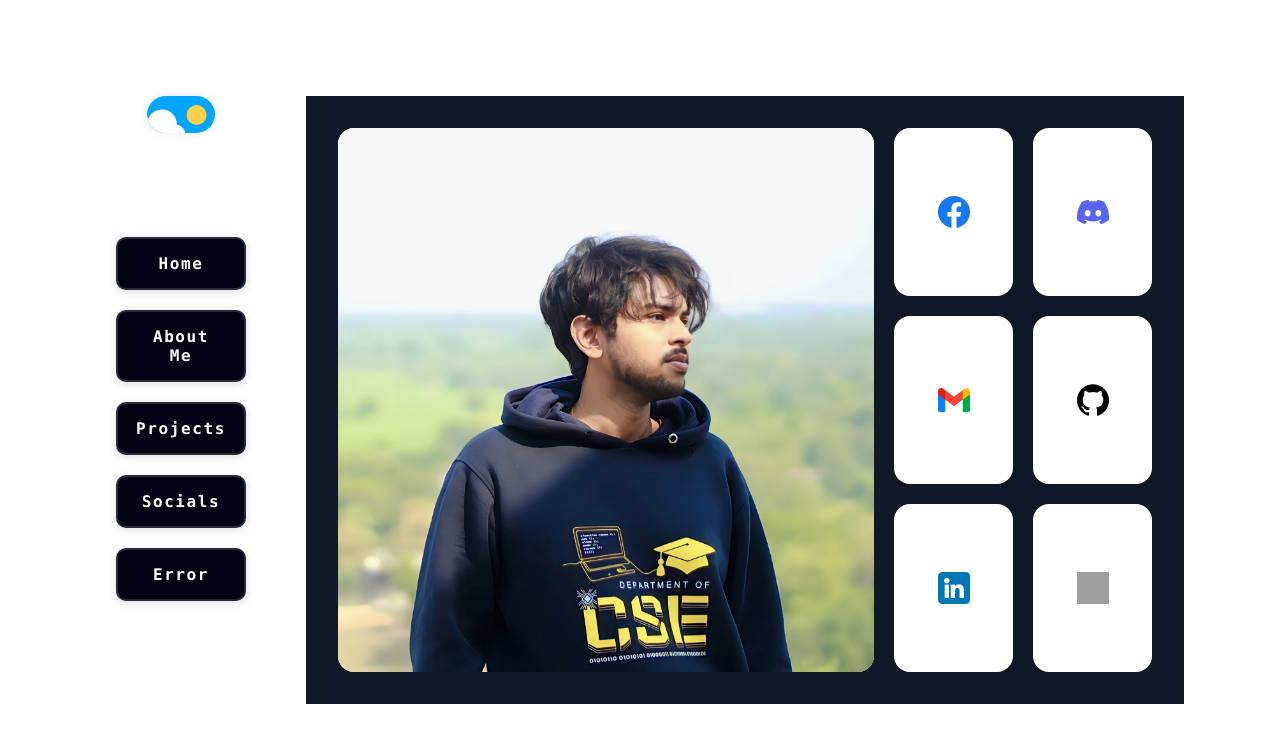
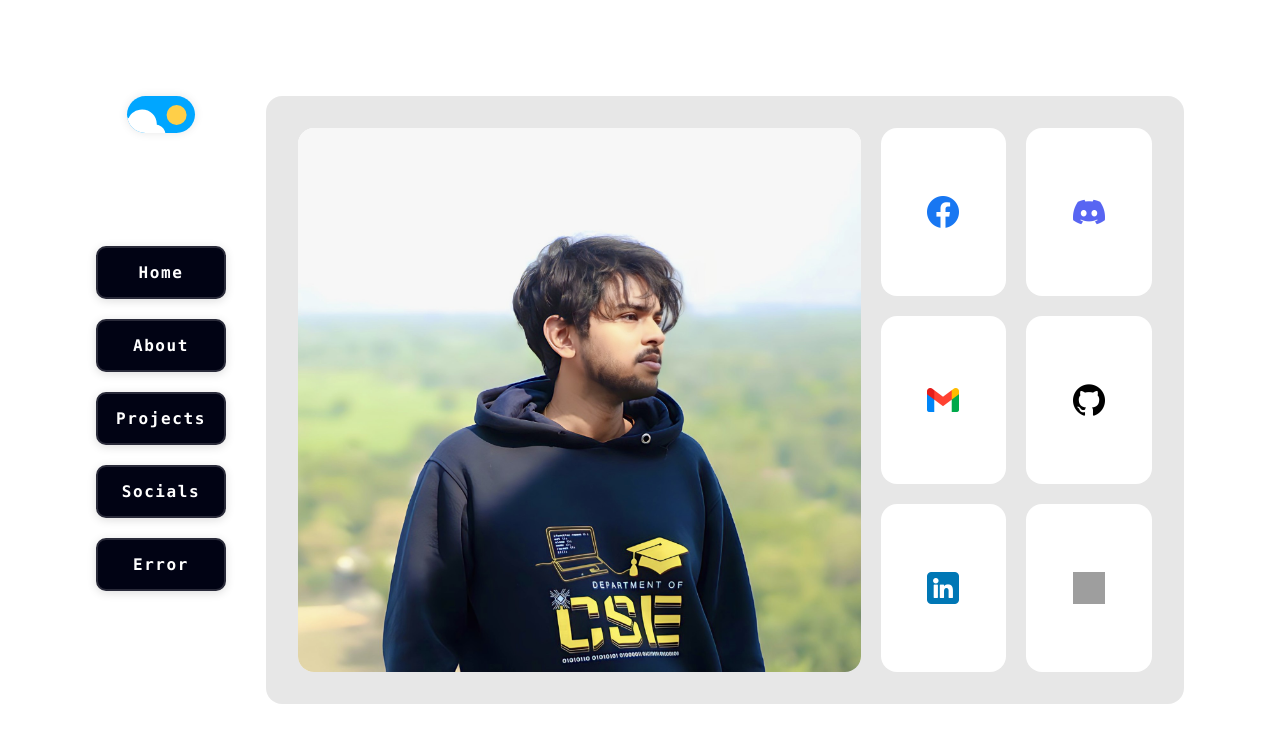
Before and after one commit to RabbitFactory/My_Portfolio, a React (Vite) app: page /socials in a window 1280 px wide. Shown: the top 742 px of the page. Built offline with nearby package versions, Linux system fonts and the light colour scheme; grey boxes are pictures that could not be loaded.

Commit message:
theme fixing

```diff
--- a/src/components/FlickeringText.jsx
+++ b/src/components/FlickeringText.jsx
@@ -66,7 +66,7 @@ const FlickeringText = ({ text, duration = 3 }) => {
   }, [text, duration]);
 
   return (
-    <div className="lg:text-[300px] text-9xl text-center p-10 font-bold ">
+    <div className="lg:text-[300px] md:text-9xl text-5xl text-center font-bold ">
       {text.split("").map((char, index) => (
         <span
           key={index}
--- a/src/components/Navbar.jsx
+++ b/src/components/Navbar.jsx
@@ -9,13 +9,13 @@ const Navbar = () => {
           <ThemeButton></ThemeButton>
         </div>
 
-      <div className="flex md:flex-col flex-wrap gap-5 m-5 justify-center items-center">
+      <div className="flex md:flex-col flex-wrap gap-5 my-5 mx-0 justify-center items-center">
 
         <Link to="/">
           <Buttons label="Home" />
         </Link>
         <Link to="/about">
-          <Buttons label="About Me" />
+          <Buttons label="About" />
         </Link>
         <Link to="/projects">
           <Buttons label="Projects" />
--- a/src/pages/Socials.jsx
+++ b/src/pages/Socials.jsx
@@ -1,7 +1,7 @@
 
 const Socials = () => {
   return (
-    <div className="w-full h-full flex items-center bg-gray-900 p-4">
+    <div className="w-full h-full flex items-center bg-[#00000018] rounded-[16px] p-4">
       <div className="grid grid-cols-6 grid-rows-6 w-full h-full gap-5 p-4">
 
         <div className="col-span-6 row-span-2 md:col-span-4 md:row-span-6 bg-white rounded-2xl">
```
